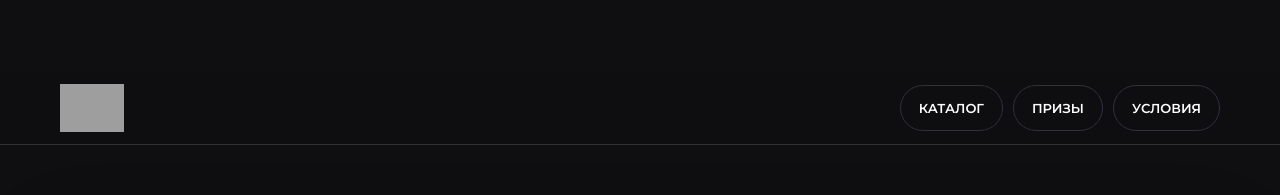
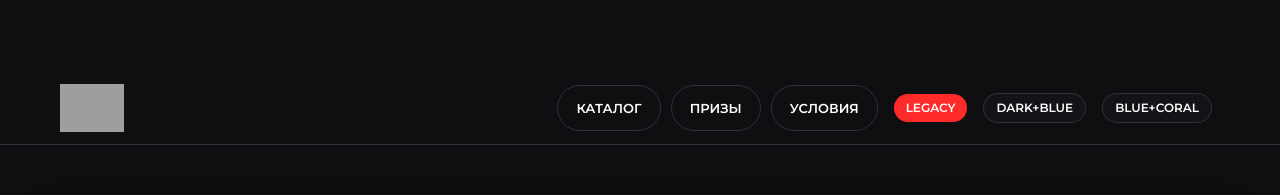
Before and after one commit to zydzymax/merch-sovani, a Next.js app: page / in a window 1280 px wide. Shown: the top 195 px of the page. Built offline with nearby package versions, Linux system fonts and the light colour scheme; no server answers; grey boxes are pictures that could not be loaded; a web font is replaced by a local one.

Commit message:
chore(ui): hook navbar/hero/cards to theme utilities (non-destructive)

```diff
--- a/app/_components/HeroSection.tsx
+++ b/app/_components/HeroSection.tsx
@@ -3,7 +3,7 @@ import Image from 'next/image'
 export default function HeroSection(){
   return (
     <section className="relative mx-auto max-w-[1280px] px-4 md:px-10 py-8 md:py-16">
-      <div className="relative rounded-[32px] md:rounded-[40px] bg-[#14151b] shadow-[0_20px_60px_rgba(0,0,0,.35)] overflow-hidden">
+      <div className="relative rounded-[32px] md:rounded-[40px] theme-card overflow-hidden">
         <div style={{position:'relative',width:'100%',aspectRatio:'16/9',minHeight:320}}>
           <Image
             src="/images/hero сцена.png"
--- a/app/_components/Navbar.tsx
+++ b/app/_components/Navbar.tsx
@@ -1,9 +1,12 @@
 import Image from 'next/image'
+import dynamic from 'next/dynamic'
+
+const ThemeToggle = dynamic(() => import('./ThemeToggle'), { ssr: false })
 
 export default function Navbar(){
   return (
-    <header className="navbar">
-      <div className="container nav-inner">
+    <header className="navbar theme-surface">
+      <div className="container nav-inner" style={{justifyContent:'space-between',flexWrap:'wrap'}}>
         <a href="/" style={{display:'flex',alignItems:'center'}}>
           <Image
             src="/images/лого SoVAni.png"
@@ -13,11 +16,14 @@ export default function Navbar(){
             style={{height:48,width:'auto'}}
           />
         </a>
-        <nav style={{display:'flex',gap:10,flexWrap:'wrap',alignItems:'center'}}>
-          <a className="btn-ghost btn" style={{fontSize:'13px',padding:'12px 18px'}} href="/catalog">Каталог</a>
-          <a className="btn-ghost btn" style={{fontSize:'13px',padding:'12px 18px'}} href="/draws">Призы</a>
-          <a className="btn-ghost btn" style={{fontSize:'13px',padding:'12px 18px'}} href="/promo">Условия</a>
-        </nav>
+        <div style={{display:'flex',gap:16,alignItems:'center',flexWrap:'wrap'}}>
+          <nav style={{display:'flex',gap:10,flexWrap:'wrap',alignItems:'center'}}>
+            <a className="btn-ghost btn" style={{fontSize:'13px',padding:'12px 18px'}} href="/catalog">Каталог</a>
+            <a className="btn-ghost btn" style={{fontSize:'13px',padding:'12px 18px'}} href="/draws">Призы</a>
+            <a className="btn-ghost btn" style={{fontSize:'13px',padding:'12px 18px'}} href="/promo">Условия</a>
+          </nav>
+          <ThemeToggle />
+        </div>
       </div>
     </header>
   )
--- a/app/_components/WeeklyGiveaways.tsx
+++ b/app/_components/WeeklyGiveaways.tsx
@@ -6,7 +6,7 @@ export default function WeeklyGiveaways(){
       <h2 className="font-display text-[28px] md:text-[40px] mb-8 md:mb-12 text-center">
         Еженедельные розыгрыши — 5 недель
       </h2>
-      <div className="rounded-[24px] md:rounded-[28px] bg-[#14151b] shadow-[0_16px_48px_rgba(0,0,0,.30)] overflow-hidden">
+      <div className="rounded-[24px] md:rounded-[28px] theme-card overflow-hidden">
         <Image
           src="/images/сетка 5 плиток.png"
           alt="Таймлайн из пяти недель розыгрышей — визуальные капсулы с силуэтами смартфонов"
```
